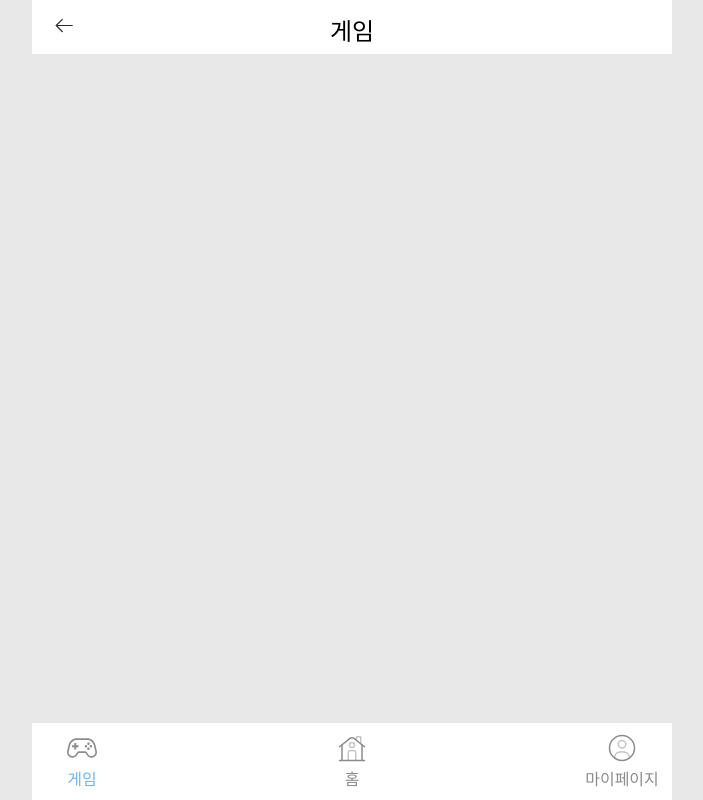
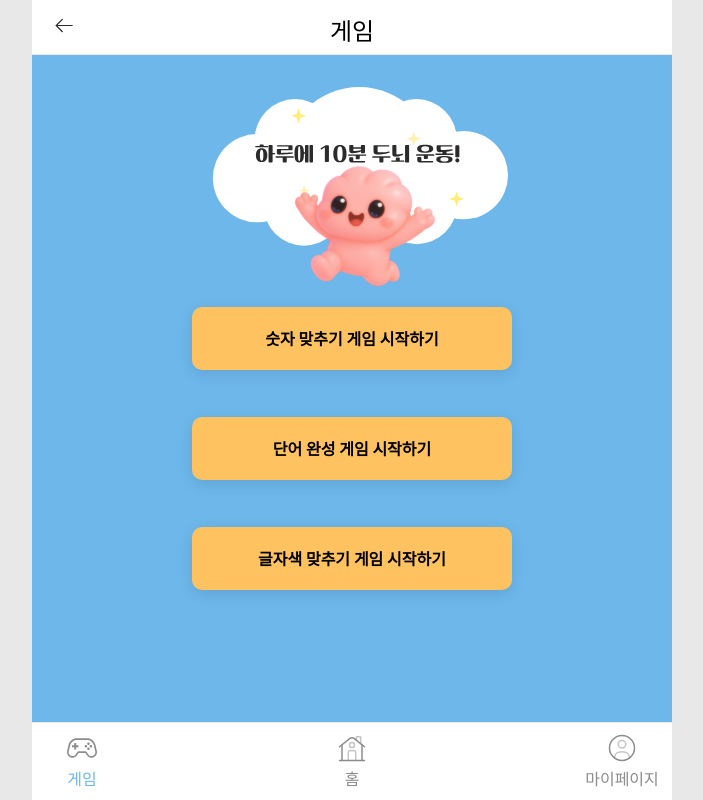
Before and after one commit to LGTM-Team/brain-game, a React (Vite) app: page /games in a window 1280 px wide. Shown: the whole page, without its empty margins (288-991 px from the left). Built offline with nearby package versions, Linux system fonts and the light colour scheme.

Commit message:
ui(GamesPage): 게임 바로가기 페이지 ui 및 파일명 수정

```diff
--- a/src/pages/Games/GamePage.tsx
+++ /dev/null
@@ -1,4 +0,0 @@
-function GamePage() {
-  return <div>GamePage</div>;
-}
-export default GamePage;
--- /dev/null
+++ b/src/pages/Games/GamesPage.module.css
@@ -0,0 +1,33 @@
+.container {
+  display: flex;
+  flex-direction: column;
+  justify-content: flex-start;
+  align-items: center;
+  background-color: var(--main-blue);
+  padding-top: 87px;
+  height: calc(100vh - 87px);
+
+  .anchors {
+    display: flex;
+    flex-direction: column;
+    gap: 47px;
+  }
+  .link {
+    display: flex;
+    width: 300px;
+    height: 43px;
+    padding: var(--space-1);
+    justify-content: center;
+    align-items: center;
+    border-radius: 10px;
+    background: var(--main-yellow, #ffc260);
+    box-shadow: 0px 4px 15px 0px rgba(0, 0, 0, 0.1);
+
+    color: #000;
+    text-align: center;
+    font-family: Inter;
+    font-size: var(--font-4);
+    font-style: normal;
+    font-weight: 700;
+  }
+}
--- /dev/null
+++ b/src/pages/Games/GamesPage.tsx
@@ -0,0 +1,23 @@
+import S from "./GamesPage.module.css";
+import { AppLink } from "@/router/AppLink";
+import runNeuro from "@/assets/images/run_neuro_cloud.svg";
+
+function GamesPage() {
+  return (
+    <div className={S.container}>
+      <img src={runNeuro} alt="" />
+      <div className={S.anchors}>
+        <AppLink variant={"page"} to={"#"} className={S.link}>
+          숫자 맞추기 게임 시작하기
+        </AppLink>
+        <AppLink variant={"page"} to={"#"} className={S.link}>
+          단어 완성 게임 시작하기
+        </AppLink>
+        <AppLink variant={"page"} to={"#"} className={S.link}>
+          글자색 맞추기 게임 시작하기
+        </AppLink>
+      </div>
+    </div>
+  );
+}
+export default GamesPage;
--- a/src/router/routes.tsx
+++ b/src/router/routes.tsx
@@ -1,5 +1,5 @@
 import App from "@/App";
-import GamePage from "@/pages/Games/GamePage";
+import GamesPage from "@/pages/Games/GamesPage";
 import HomePage from "@/pages/Home/HomePage";
 import NotFoundPage from "@/pages/NotFound/NotFoundPage";
 import NoticePage from "@/pages/Notice/NoticePage";
@@ -17,7 +17,7 @@ const routes = createBrowserRouter([
           title: "게임",
         },
         path: "games",
-        element: <GamePage />,
+        element: <GamesPage />,
       },
       {
         handle: { title: "공지사항" },
```
Also changed, not shown: src/assets/images/run_neuro_cloud.svg (added).
